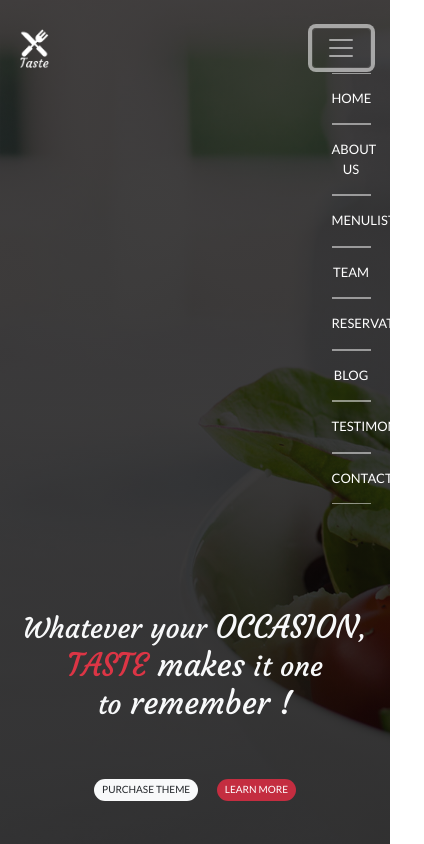
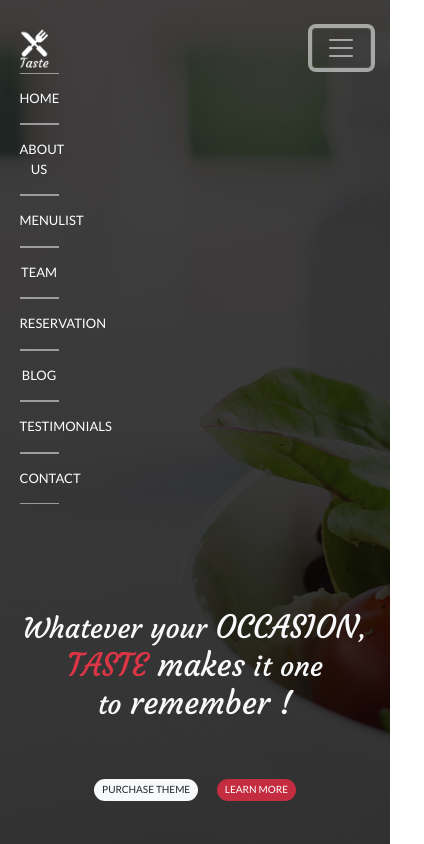
Before and after one commit to assbaimane/Site-Du-Chef, a website: page index.html in a window 390 px wide. Both pictures are taken after a click on the button 341 px from the left and 48 px from the top of the page. Shown: the top 844 px of the page, 424 px wide, since content can reach past the window. Drawn offline with nearby package versions, Linux system fonts and the light colour scheme.

Commit message:
Nav item not going outside of container anymore

```diff
--- a/index.html
+++ b/index.html
@@ -19,7 +19,7 @@
                 <span class="navbar-toggler-icon"></span>
             </button>
             <div class="collapse navbar-collapse" id="navbarSupportedContent">
-                <ul class="navbar-nav mx-auto text-center">
+                <ul class="navbar-nav mx-lg-auto text-center">
                     <li class="nav-item">
                         <a class="nav-link text-uppercase" href="#Home">Home</a>
                     </li>
--- a/src/sass/style.sass
+++ b/src/sass/style.sass
@@ -198,6 +198,10 @@ footer
             padding: 5px 0px
             span
                 font-size: x-large
+    header
+        .nav-item
+            align-self: flex-start !important
+
     #Main
         .container
             .nav-pills
@@ -221,6 +225,10 @@ footer
                 font-size: x-large
         p
             font-size: x-small
+
+    header
+        .nav-item
+            align-self: flex-start !important
     #Main
         .container
             .nav-pills
```
Also changed, not shown: public/css/style.css, 1 other file.
